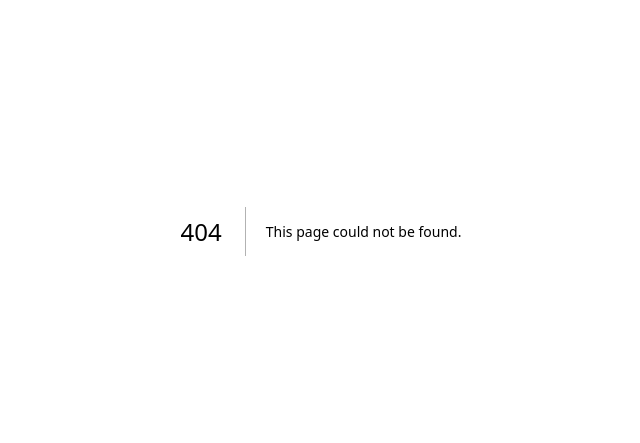
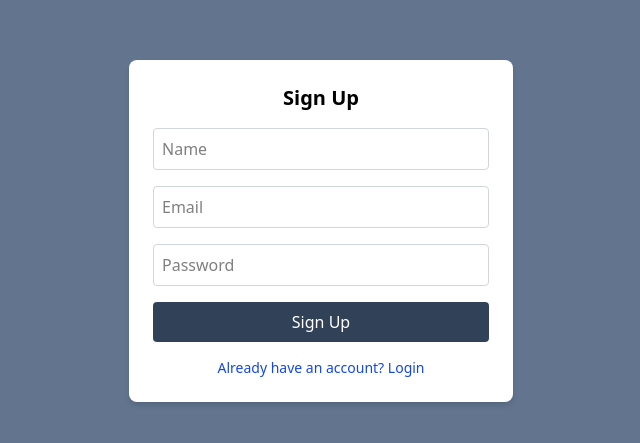
Before and after one commit to SBeeeee/SecureSight, a Next.js app in the folder frontend/: page /register in a window 1280 px wide. Before the commit this address had no page. Shown: the part 169-612 px from the top of the page, without its empty margins (319-959 px from the left). Built offline with nearby package versions, Linux system fonts and the light colour scheme; no server answers.

Commit message:
added the login and signup UI

```diff
--- /dev/null
+++ b/frontend/src/app/login/page.js
@@ -0,0 +1,68 @@
+// app/login/page.tsx
+"use client";
+import { useState } from "react";
+import { loginUser } from "@/components/api";
+import { useDispatch } from "react-redux";
+import { setUser } from "@/store/user/slice";
+import { useRouter } from "next/navigation";
+
+export default function LoginPage() {
+  const dispatch = useDispatch();
+  const router = useRouter();
+
+  const [email, setEmail] = useState("");
+  const [password, setPassword] = useState("");
+  const [err, setErr] = useState("");
+
+  const handleSubmit = async (e) => {
+    e.preventDefault();
+    try {
+      const data = await loginUser({ email, password });
+      dispatch(setUser(data));
+      router.push("/");
+    } catch (error) {
+      setErr(error?.response?.data?.message || "Login failed");
+      alert(error.message)
+    }
+  };
+
+  return (
+    <div className="min-h-screen bg-slate-500 flex items-center justify-center">
+      <form
+        onSubmit={handleSubmit}
+        className="bg-white p-6 rounded-lg shadow-md w-full max-w-sm space-y-4"
+      >
+        <h2 className="text-xl font-semibold text-center">Login</h2>
+        {err && <p className="text-red-500 text-sm">{err}</p>}
+        <input
+          type="email"
+          placeholder="Email"
+          className="w-full p-2 border border-gray-300 rounded"
+          value={email}
+          onChange={(e) => setEmail(e.target.value)}
+          required
+        />
+        <input
+          type="password"
+          placeholder="Password"
+          className="w-full p-2 border border-gray-300 rounded"
+          value={password}
+          onChange={(e) => setPassword(e.target.value)}
+          required
+        />
+        <button
+          type="submit"
+          className="w-full bg-slate-700 text-white py-2 rounded hover:bg-slate-800 transition"
+        >
+          Login
+        </button>
+        <p
+          onClick={() => router.push("/register")}
+          className="text-sm text-center text-blue-700 hover:underline cursor-pointer"
+        >
+          Don't have an account? Register
+        </p>
+      </form>
+    </div>
+  );
+}
--- /dev/null
+++ b/frontend/src/app/register/page.js
@@ -0,0 +1,76 @@
+// app/register/page.tsx
+"use client";
+import { useState } from "react";
+import { registerUser } from "@/components/api";
+import { useDispatch } from "react-redux";
+import { setUser } from "@/store/user/slice";
+import { useRouter } from "next/navigation";
+
+export default function RegisterPage() {
+  const dispatch = useDispatch();
+  const router = useRouter();
+
+  const [name, setName] = useState("");
+  const [email, setEmail] = useState("");
+  const [password, setPassword] = useState("");
+  const [err, setErr] = useState("");
+
+  const handleSubmit = async (e) => {
+    e.preventDefault();
+    try {
+      const data = await registerUser({ name, email, password });
+      dispatch(setUser(data));
+      router.push("/"); // Redirect after signup
+    } catch (error) {
+      setErr(error?.response?.data?.message || "Registration failed");
+    }
+  };
+
+  return (
+    <div className="min-h-screen bg-slate-500 flex items-center justify-center">
+      <form
+        onSubmit={handleSubmit}
+        className="bg-white p-6 rounded-lg shadow-md w-full max-w-sm space-y-4"
+      >
+        <h2 className="text-xl font-semibold text-center">Sign Up</h2>
+        {err && <p className="text-red-500 text-sm">{err}</p>}
+        <input
+          type="text"
+          placeholder="Name"
+          className="w-full p-2 border border-gray-300 rounded"
+          value={name}
+          onChange={(e) => setName(e.target.value)}
+          required
+        />
+        <input
+          type="email"
+          placeholder="Email"
+          className="w-full p-2 border border-gray-300 rounded"
+          value={email}
+          onChange={(e) => setEmail(e.target.value)}
+          required
+        />
+        <input
+          type="password"
+          placeholder="Password"
+          className="w-full p-2 border border-gray-300 rounded"
+          value={password}
+          onChange={(e) => setPassword(e.target.value)}
+          required
+        />
+        <button
+          type="submit"
+          className="w-full bg-slate-700 text-white py-2 rounded hover:bg-slate-800 transition"
+        >
+          Sign Up
+        </button>
+        <p
+          onClick={() => router.push("/login")}
+          className="text-sm text-center text-blue-700 hover:underline cursor-pointer"
+        >
+          Already have an account? Login
+        </p>
+      </form>
+    </div>
+  );
+}
```
